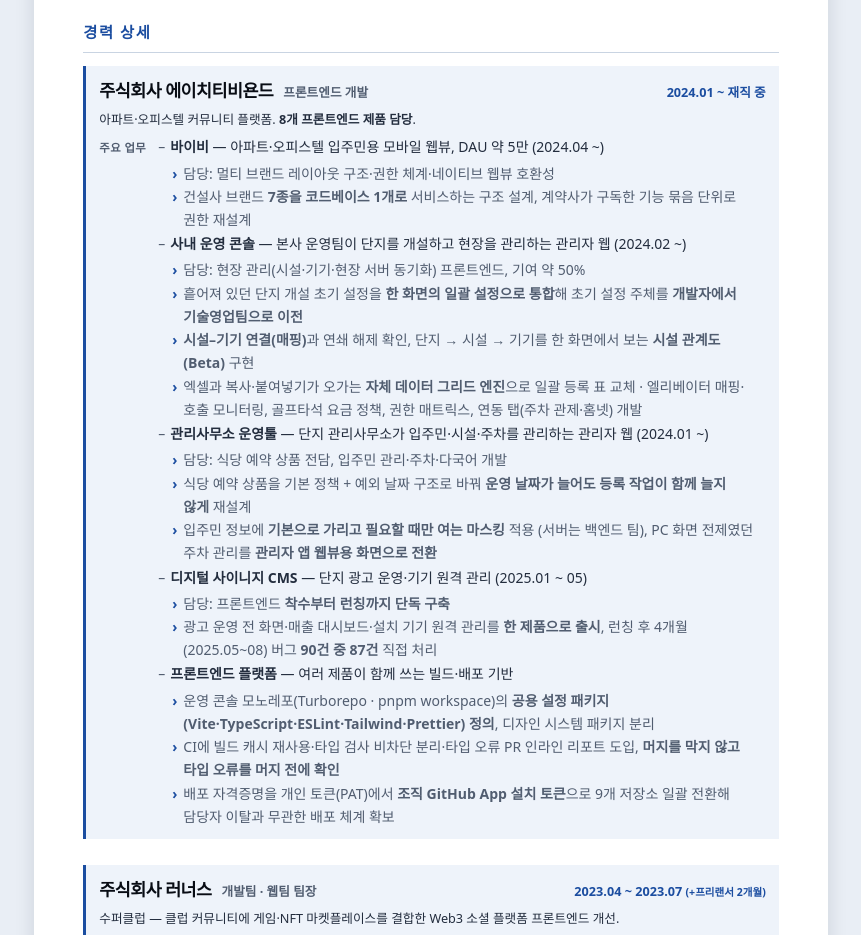
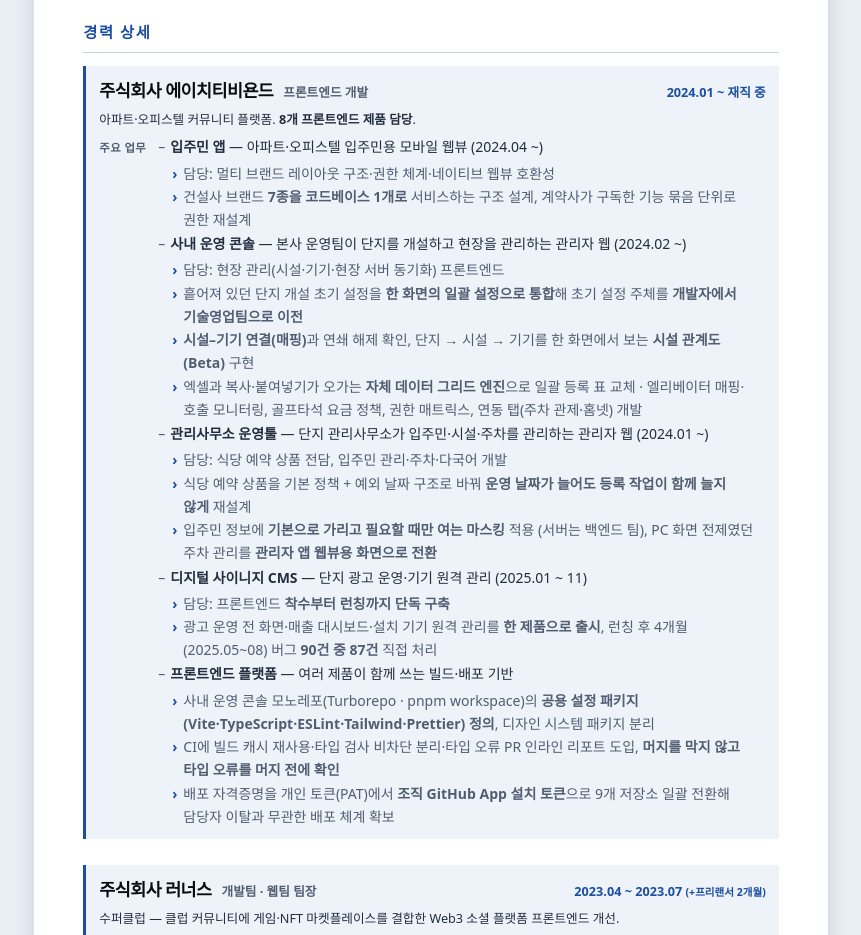
Before and after one commit to hoiya-woohyun/hoiya-woohyun.github.io, a plain HTML site: page resume.html in a window 1280 px wide. Shown: the part 2520-3455 px from the top of the page, without its empty margins (209-1070 px from the left). Drawn offline with Linux system fonts and the light colour scheme.

Commit message:
docs - 이력서 제품별 경력 상세의 편집원칙 위반 정리 — 입주민 앱 표기, DAU 중복·근거 없는 기여도 삭제, 사이니지 기간 정합
Co-Authored-By: Claude <noreply@anthropic.com>

```diff
--- a/resume.html
+++ b/resume.html
@@ -643,7 +643,7 @@
       <div class="block">
         <div class="label">주요 업무</div>
         <ul class="lines">
-          <li><b>바이비</b> — 아파트·오피스텔 입주민용 모바일 웹뷰, DAU 약 5만 (2024.04 ~)
+          <li><b>입주민 앱</b> — 아파트·오피스텔 입주민용 모바일 웹뷰 (2024.04 ~)
             <ul class="ev">
               <li>담당: 멀티 브랜드 레이아웃 구조·권한 체계·네이티브 웹뷰 호환성</li>
               <li>건설사 브랜드 <b>7종을 코드베이스 1개로</b> 서비스하는 구조 설계, 계약사가 구독한 기능 묶음 단위로 권한 재설계</li>
@@ -651,7 +651,7 @@
           </li>
           <li><b>사내 운영 콘솔</b> — 본사 운영팀이 단지를 개설하고 현장을 관리하는 관리자 웹 (2024.02 ~)
             <ul class="ev">
-              <li>담당: 현장 관리(시설·기기·현장 서버 동기화) 프론트엔드, 기여 약 50%</li>
+              <li>담당: 현장 관리(시설·기기·현장 서버 동기화) 프론트엔드</li>
               <li>흩어져 있던 단지 개설 초기 설정을 <b>한 화면의 일괄 설정으로 통합</b>해 초기 설정 주체를 <b>개발자에서 기술영업팀으로 이전</b></li>
               <li><b>시설–기기 연결(매핑)</b>과 연쇄 해제 확인, 단지 → 시설 → 기기를 한 화면에서 보는 <b>시설 관계도(Beta)</b> 구현</li>
               <li>엑셀과 복사·붙여넣기가 오가는 <b>자체 데이터 그리드 엔진</b>으로 일괄 등록 표 교체 · 엘리베이터 매핑·호출 모니터링, 골프타석 요금 정책, 권한 매트릭스, 연동 탭(주차 관제·홈넷) 개발</li>
@@ -664,7 +664,7 @@
               <li>입주민 정보에 <b>기본으로 가리고 필요할 때만 여는 마스킹</b> 적용 (서버는 백엔드 팀), PC 화면 전제였던 주차 관리를 <b>관리자 앱 웹뷰용 화면으로 전환</b></li>
             </ul>
           </li>
-          <li><b>디지털 사이니지 CMS</b> — 단지 광고 운영·기기 원격 관리 (2025.01 ~ 05)
+          <li><b>디지털 사이니지 CMS</b> — 단지 광고 운영·기기 원격 관리 (2025.01 ~ 11)
             <ul class="ev">
               <li>담당: 프론트엔드 <b>착수부터 런칭까지 단독 구축</b></li>
               <li>광고 운영 전 화면·매출 대시보드·설치 기기 원격 관리를 <b>한 제품으로 출시</b>, 런칭 후 4개월(2025.05~08) 버그 <b>90건 중 87건</b> 직접 처리</li>
@@ -672,7 +672,7 @@
           </li>
           <li><b>프론트엔드 플랫폼</b> — 여러 제품이 함께 쓰는 빌드·배포 기반
             <ul class="ev">
-              <li>운영 콘솔 모노레포(Turborepo · pnpm workspace)의 <b>공용 설정 패키지(Vite·TypeScript·ESLint·Tailwind·Prettier) 정의</b>, 디자인 시스템 패키지 분리</li>
+              <li>사내 운영 콘솔 모노레포(Turborepo · pnpm workspace)의 <b>공용 설정 패키지(Vite·TypeScript·ESLint·Tailwind·Prettier) 정의</b>, 디자인 시스템 패키지 분리</li>
               <li>CI에 빌드 캐시 재사용·타입 검사 비차단 분리·타입 오류 PR 인라인 리포트 도입, <b>머지를 막지 않고 타입 오류를 머지 전에 확인</b></li>
               <li>배포 자격증명을 개인 토큰(PAT)에서 <b>조직 GitHub App 설치 토큰</b>으로 9개 저장소 일괄 전환해 담당자 이탈과 무관한 배포 체계 확보</li>
             </ul>
```
Also changed, not shown: src/이력서.html (+4 -4 lines), 4 other files.
